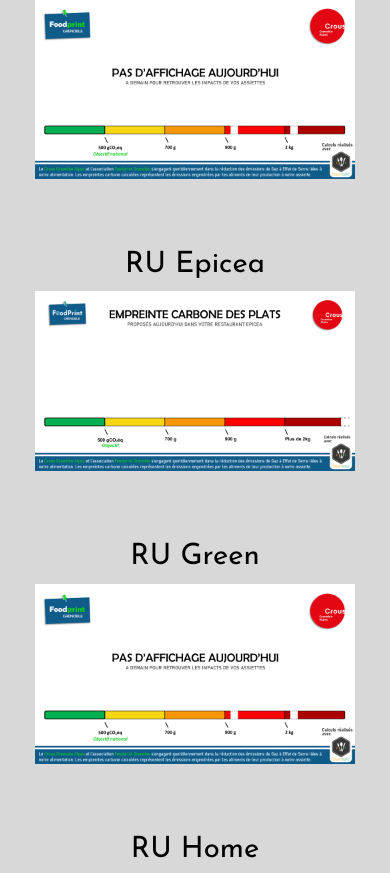
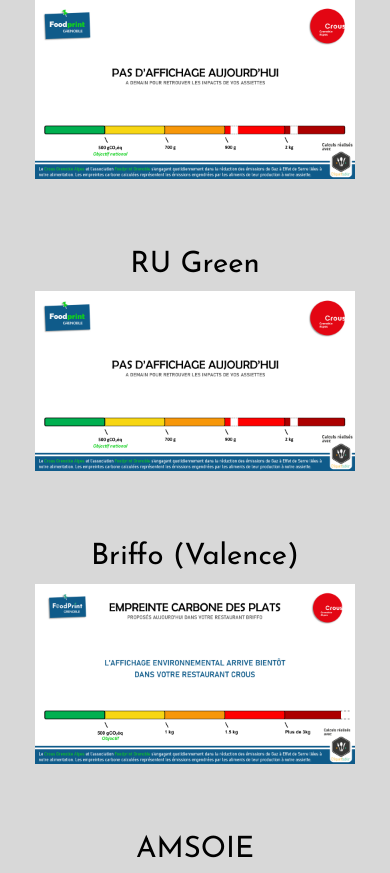
Before and after one commit to Foodprint2021/site-affiches-foodprint, a Django app: page / in a window 390 px wide. Shown: the part 645-1518 px from the top of the page. Run offline with Django 3.2, Linux system fonts and the light colour scheme; some libraries are stand-ins or nearby versions; some web fonts are replaced.

Commit message:
MAJ Amsoie juillet 2022

```diff
--- a/affichage/templates/affichage/liste_crous.html
+++ b/affichage/templates/affichage/liste_crous.html
@@ -34,24 +34,10 @@
 	    		</div>
                 </div>
 
-	    	<div class="col-md-4">
-	    		<div class="affiche">
-	        		<h3> <p>RU Epicea</p> </h3>
-	        		<img src="{% static 'media/Epicea.png' %}" HEIGHT=180 WIDTH=320/>
-	    		</div>
-	    	</div>
-
 		<div class="col-md-4">
 			<div class="affiche">
 	        		<h3> <p>RU Green</p> </h3>
 	        		<img src="{% static 'media/Green.png' %}" HEIGHT=180 WIDTH=320/>
-	    		</div>
-	    	</div>
-
-		<div class="col-md-4">
-			<div class="affiche">
-	        		<h3> <p>RU Home</p> </h3>
-	        		<img src="{% static 'media/Home.png' %}" HEIGHT=180 WIDTH=320/>
 	    		</div>
 	    	</div>
 
@@ -64,15 +50,8 @@
 
 		<div class="col-md-4">
 			<div class="affiche">
-	        		<h3> <p>Jacob (Chambéry)</p> </h3>
-	        		<img src="{% static 'media/Jacob.png' %}" HEIGHT=180 WIDTH=320/>
-	    		</div>
-	    	</div>
-
-		<div class="col-md-4">
-			<div class="affiche">
-	        		<h3> <p>Annecy</p> </h3>
-	        		<img src="{% static 'media/Annecy.png' %}" HEIGHT=180 WIDTH=320/>
+	        		<h3> <p>AMSOIE</p> </h3>
+	        		<img src="{% static 'media/Amsoie.png' %}" HEIGHT=180 WIDTH=320/>
 	    		</div>
 	    	</div>
 
```
